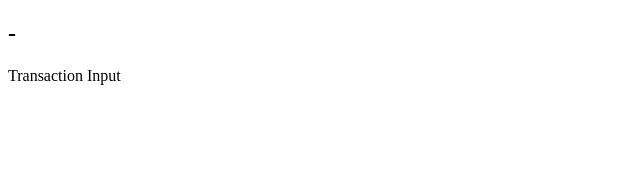
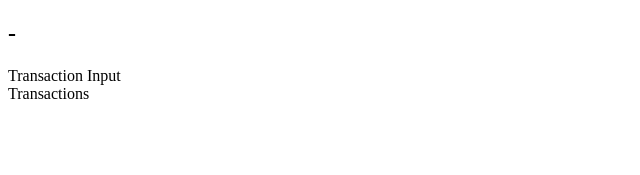
Before and after one commit to a-velasquez/expenses-frontend, a React (Create React App) app: page /accounts/1 in a window 1280 px wide. Shown: the top 175 px of the page, without its empty margins (0-640 px from the left). Built offline with nearby package versions, Linux system fonts and the light colour scheme; no server answers.

Commit message:
import Transactions component and pass account props

```diff
--- a/src/containers/TransactionsContainer.js
+++ b/src/containers/TransactionsContainer.js
@@ -1,13 +1,16 @@
 import React from "react";
 import TransactionInput from "../components/TransactionInput";
-
+import Transactions from "../components/Transactions";
 class TransactionsContainer extends React.Component {
   render() {
     return (
       <div>
-        <TransactionInput/>
+        <TransactionInput />
+        <Transactions
+          transactions={this.props.account && this.props.account.transactions}
+        />
       </div>
-    )
+    );
   }
 }
 
```
